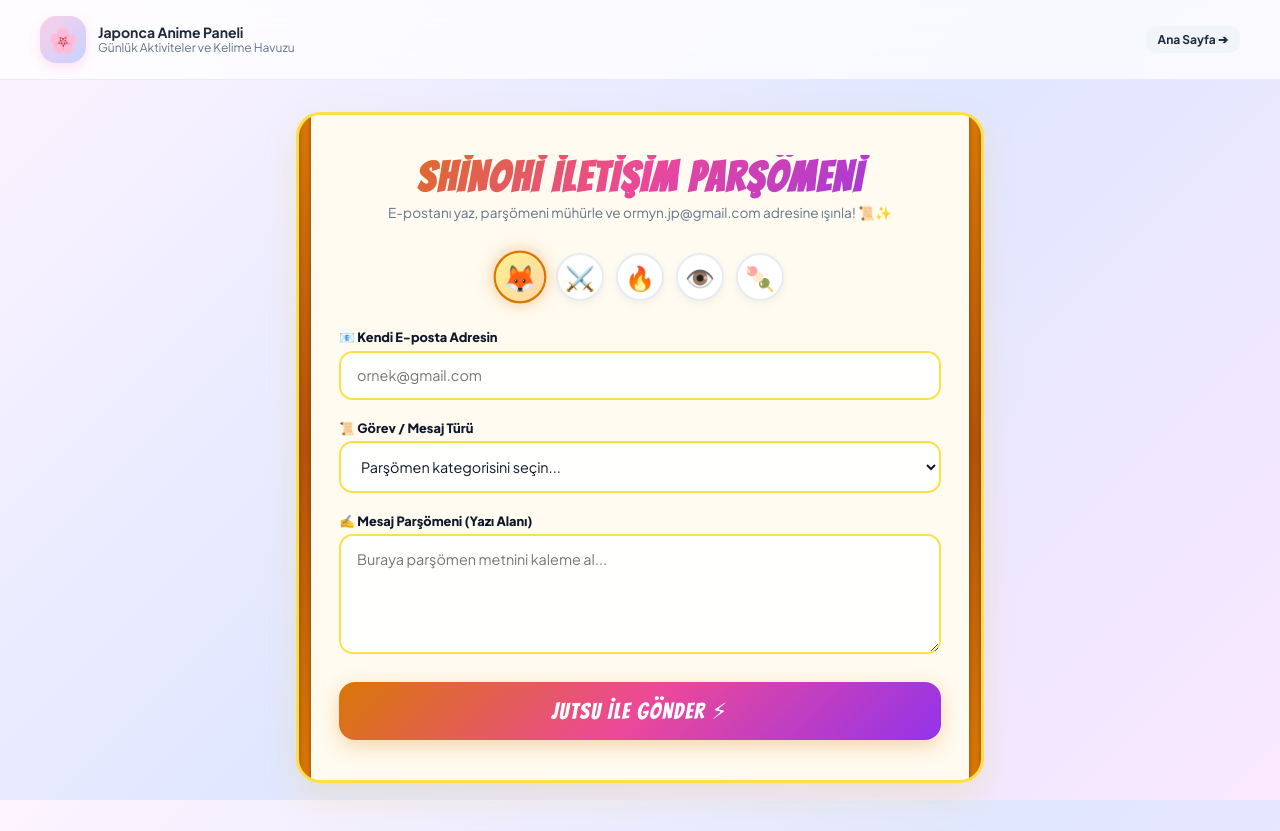
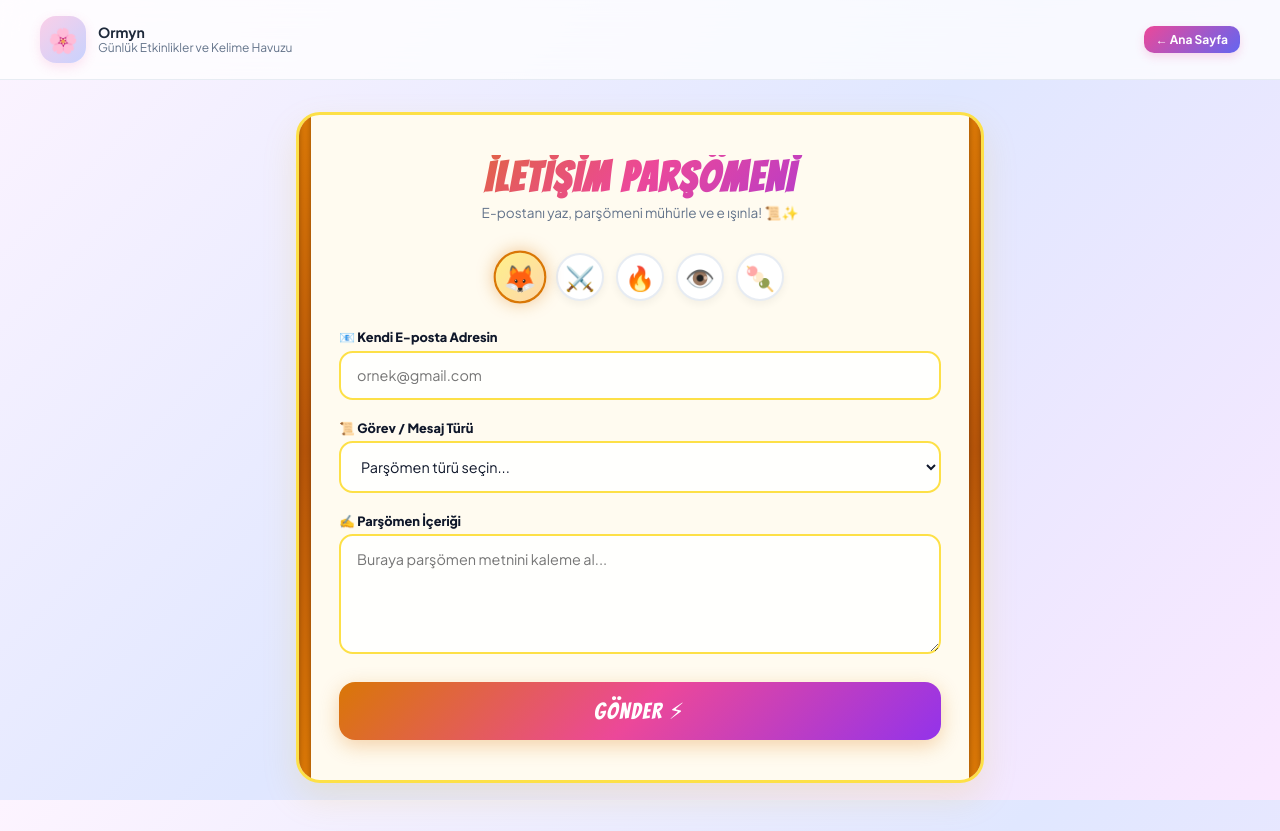
Before and after one commit to ormynjp-lang/dict-app, a Flask app: page /contact in a window 1280 px wide. Run offline with Flask 3, Linux system fonts and the light colour scheme.

Commit message:
hakkında iyilestirildi

```diff
--- a/templates/about.html
+++ b/templates/about.html
@@ -216,7 +216,7 @@ background-clip: text;
                 <span class="brand-icon">🌸</span>
                 <div>
                     <h1 class="font-bold text-dark text-sm" style="line-height: 1.2;">Ormyn</h1>
-                    <p class="text-xs text-muted">Günlük Aktiviteler ve Kelime Havuzu</p>
+                    <p class="text-xs text-muted">Günlük Etkinlikler ve Kelime Havuzu</p>
                 </div>
             </div>
             <div style="display: flex; gap: 0.5rem;">
@@ -231,7 +231,6 @@ background-clip: text;
 
             <div class="content-header">
                 <h2>Hakkında</h2>
-                <p>Gizli köyün kuralları, felsefesi ve arkasındaki efsaneler ⛩️</p>
             </div>
 
             <div class="story-section">
@@ -252,6 +251,7 @@ background-clip: text;
                 <div class="story-box" style="border-left-color: #6366f1;">
                     <h3>📜 Geri Bildirim</h3>
                     <p>Bize ileteceğin bir şey olursa iletişim sayfasını kullan! (Mühür bilmek gerekmez!!!)</p>
+                    <a href="/contact" class="btn btn-anime">İletişim</a>
                 </div>
 
             </div>
--- a/templates/contact.html
+++ b/templates/contact.html
@@ -366,12 +366,12 @@ background-clip: text;
             <div class="brand-container">
                 <span class="brand-icon">🌸</span>
                 <div>
-                    <h1 class="font-bold text-dark text-sm" style="line-height: 1.2;">Japonca Anime Paneli</h1>
-                    <p class="text-xs text-muted">Günlük Aktiviteler ve Kelime Havuzu</p>
+                    <h1 class="font-bold text-dark text-sm" style="line-height: 1.2;">Ormyn</h1>
+                    <p class="text-xs text-muted">Günlük Etkinlikler ve Kelime Havuzu</p>
                 </div>
             </div>
-            <div>
-                <a href="/" class="btn" style="background: #f1f5f9; color: var(--text-main);">Ana Sayfa ➔</a>
+           <div style="display: flex; gap: 0.5rem;">
+                <a href="/" class="btn btn-anime">← Ana Sayfa</a>
             </div>
         </div>
     </header>
@@ -381,8 +381,8 @@ background-clip: text;
         <div class="anime-card">
 
             <div class="form-header">
-                <h2>SHİNOHİ İLETİŞİM PARŞÖMENİ</h2>
-                <p>E-postanı yaz, parşömeni mühürle ve ormyn.jp@gmail.com adresine ışınla! 📜✨</p>
+                <h2>İLETİŞİM PARŞÖMENİ</h2>
+                <p>E-postanı yaz, parşömeni mühürle ve e ışınla! 📜✨</p>
             </div>
 
             <!-- Ninja Yüzleri -->
@@ -405,21 +405,21 @@ background-clip: text;
                 <div class="input-group-anime">
                     <label for="msgType">📜 Görev / Mesaj Türü</label>
                     <select id="msgType" class="anime-select" required>
-                        <option value="" disabled selected>Parşömen kategorisini seçin...</option>
-                        <option value="💡 İstek / Yeni Özellik">💡 İstek / Yeni Özellik Parşömeni</option>
-                        <option value="🌸 Teşekkür & Övgü">🌸 Teşekkür & Övgü Kutlaması</option>
-                        <option value="⚡ Şikayet / Chakra Hatası (Bug)">⚡ Şikayet / Chakra Hatası (Bug)</option>
+                        <option value="" disabled selected>Parşömen türü seçin...</option>
+                        <option value="💡 İstek / Yeni Özellik">💡 İstek</option>
+                        <option value="🌸 Teşekkür & Övgü">🌸 Teşekkür</option>
+                        <option value="⚡ Şikayet / Chakra Hatası (Bug)">⚡ Sorun</option>
                         <option value="📜 Diğer Gizli Görevler">📜 Diğer Gizli Görevler</option>
                     </select>
                 </div>
 
                 <div class="input-group-anime">
-                    <label for="message">✍️ Mesaj Parşömeni (Yazı Alanı)</label>
+                    <label for="message">✍️ Parşömen İçeriği</label>
                     <textarea id="message" class="anime-textarea" placeholder="Buraya parşömen metnini kaleme al..." required></textarea>
                 </div>
 
                 <button type="submit" class="btn-shinobi-send" id="sendBtn">
-                    <span>JUTSU İLE GÖNDER ⚡</span>
+                    <span>GÖNDER ⚡</span>
                 </button>
 
             </form>
@@ -433,7 +433,7 @@ background-clip: text;
         <div class="jutsu-content">
             <div class="jutsu-avatar-fly" id="portalEmoji">🦊</div>
             <h2 style="font-family: 'Bangers', cursive; font-size: 2.2rem; letter-spacing: 2px; color: #fde047;">HIRAISHIN NO JUTSU! 🌀</h2>
-            <p style="font-size: 0.9rem; opacity: 0.9; margin-top: 0.25rem;">Parşömen ormyn.jp@gmail.com adresine ışınlanıyor...</p>
+            <p style="font-size: 0.9rem; opacity: 0.9; margin-top: 0.25rem;">Parşömen varış yerine ışınlanıyor...</p>
         </div>
     </div>
 
@@ -442,8 +442,8 @@ background-clip: text;
         <div class="seal-content">
             <div class="seal-icon" id="modalEmoji">🦊</div>
             <h3 style="font-family: 'Bangers', cursive; font-size: 1.8rem; color: #0f172a; margin-bottom: 0.5rem;">GÖREV BAŞARILI!</h3>
-            <p class="text-xs text-muted" style="margin-bottom: 1.25rem;">Parşömen karargaha başarıyla ulaştı ve **ormyn.jp@gmail.com** adresine e-posta olarak iletildi!</p>
-            <button onclick="closeSuccessModal()" class="btn btn-anime" style="width: 100%; padding: 0.6rem;">Köyüne Geri Dön ✨</button>
+            <p class="text-xs text-muted" style="margin-bottom: 1.25rem;">Parşömen karargaha başarıyla ulaştı!!</p>
+            <button onclick="closeSuccessModal()" class="btn btn-anime" style="width: 100%; padding: 0.6rem;">Geri Dön</button>
         </div>
     </div>
 
```
